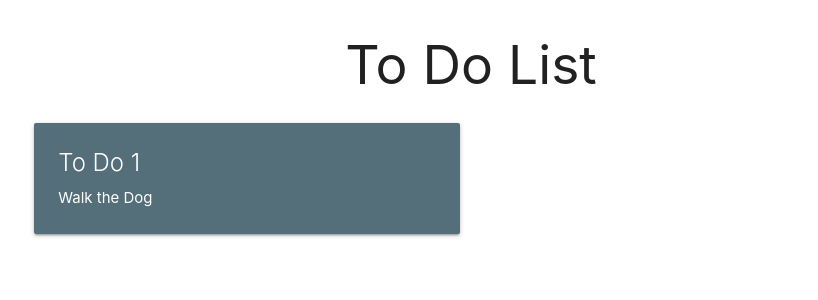
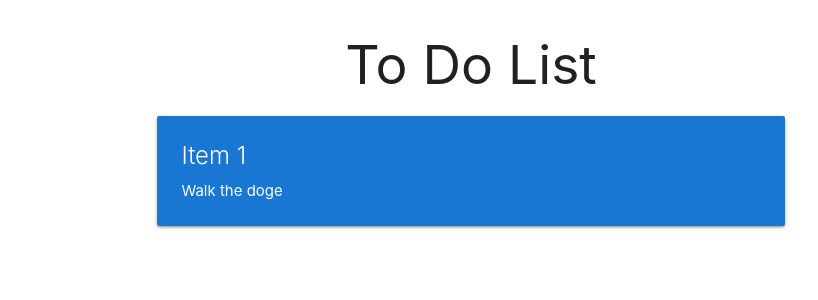
Before and after one commit to ben-che/tut-redux-react, a React (Create React App) app: page / in a window 1280 px wide. Shown: the top 300 px of the page, without its empty margins (169-987 px from the left). Built offline with nearby package versions, Linux system fonts and the light colour scheme.

Commit message:
creating list component and connceting it to redux with mapstatetoprops

```diff
--- a/src/components/List.js
+++ b/src/components/List.js
@@ -1,20 +1,23 @@
-import React, { Component } from 'react';
+import React from 'react';
+import { connect } from 'react-redux';
 
-class List extends Component {
-  render() {
-    return (
-        <div className="row">
-        <div className="col s12 m6">
-          <div className="card blue-grey darken-1">
-            <div className="card-content white-text">
-              <span className="card-title">To Do 1</span>
-              <p>Walk the Dog</p>
-            </div>
-          </div>
-        </div>
-      </div>
-    );
-  }
-}
+const mapStateToProps = state => {
+    return { toDos: state.toDos };
+};
+
+const reduxList = ({toDos}) => toDos.map(todo => {
+    return (<div className="container" key={todo.id}>
+                <div className="col s12">
+                    <div className="card blue darken-2">
+                    <div className="card-content white-text">
+                        <span className="card-title">Item {todo.id}</span>
+                        <p>{todo.item}</p>
+                    </div>
+                    </div>
+                </div>
+            </div>)
+})
+
+const List = connect(mapStateToProps)(reduxList)
 
 export default List;
--- a/src/reducers/index.js
+++ b/src/reducers/index.js
@@ -1,5 +1,8 @@
 const emptyState = {
-  toDos: []
+  toDos: [{
+    item: "Walk the doge",
+    id: 1
+  }]
 };
 
 // updating our reducer:
```
Also changed, not shown: 1 other file (tests, documents, lock files or other folders).
